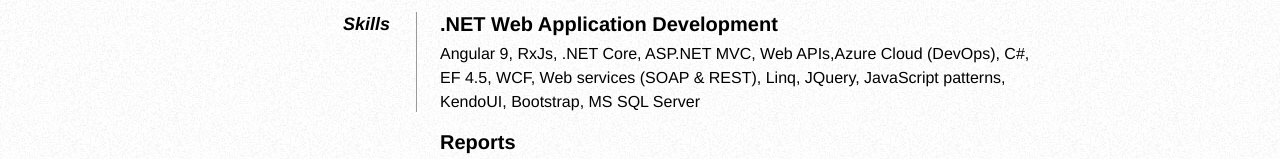
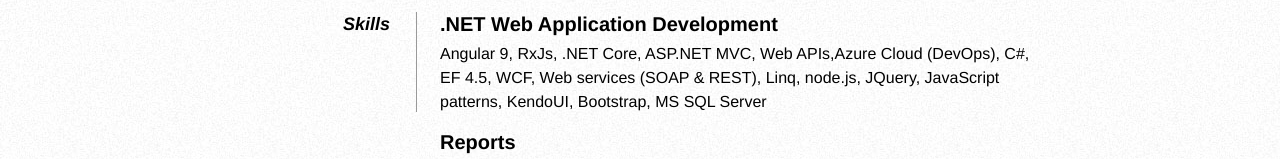
Before and after one commit to prasannaraja/OnePageResume, a plain HTML site: page index.html in a window 1280 px wide. Shown: the part 524-683 px from the top of the page. Drawn offline with Linux system fonts and the light colour scheme.

Commit message:
Update index.html

```diff
--- a/index.html
+++ b/index.html
@@ -49,8 +49,7 @@
             <dd>
                 <h2>.NET Web Application Development</h2>
                 <p>Angular 9, RxJs, .NET Core, ASP.NET MVC, Web APIs,Azure Cloud (DevOps), C#, EF 4.5, WCF, Web services
-                    (SOAP
-                    & REST), Linq, JQuery, JavaScript patterns, KendoUI, Bootstrap, MS SQL Server</p>
+                    (SOAP & REST), Linq, node.js, JQuery, JavaScript patterns, KendoUI, Bootstrap, MS SQL Server</p>
 
                 <h2>Reports</h2>
                 <p>QAP (Qlik Analytical Platform), QlikView, Qlik Sense, Mashup API, NPrinting, JasperSoft Bi Tool, High
```
